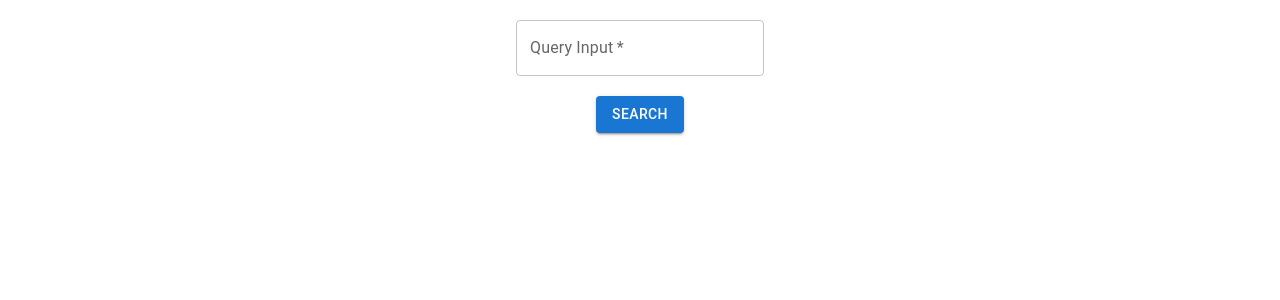
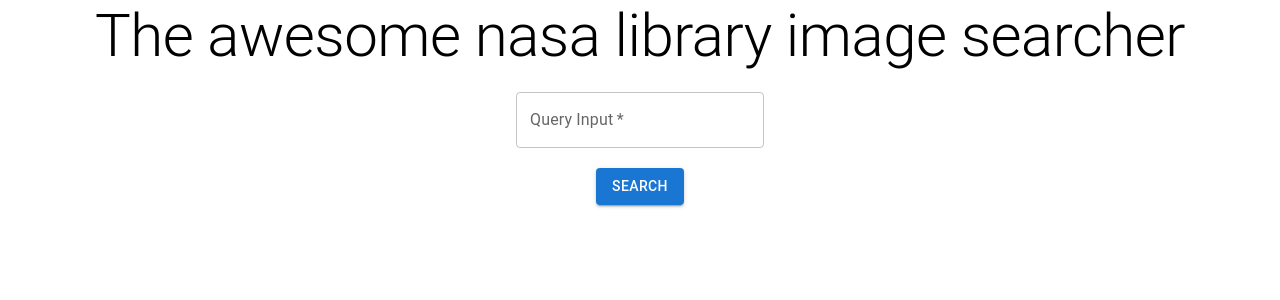
Before and after one commit to jzapiorkowski/nasa-library, a React (Create React App) app: page / in a window 1280 px wide. Shown: the top 300 px of the page. Built offline with nearby package versions, Linux system fonts and the light colour scheme.

Commit message:
add header (#8)

```diff
--- a/src/App.tsx
+++ b/src/App.tsx
@@ -1,3 +1,4 @@
+import { PageHeader } from 'modules/PageHeader';
 import { SearchResultsGridContainer } from 'modules/SearchResultsGrid';
 import './App.css';
 import { ImagesSearchForm } from './modules/ImagesSearchForm';
@@ -5,6 +6,7 @@
 function App() {
   return (
     <div className='App'>
+      <PageHeader />
       <ImagesSearchForm />
       <SearchResultsGridContainer />
     </div>
--- /dev/null
+++ b/src/modules/PageHeader/PageHeader.tsx
@@ -0,0 +1,9 @@
+import { Typography } from '@mui/material';
+
+export function PageHeader() {
+  return (
+    <Typography variant='h2'>
+      The awesome nasa library image searcher
+    </Typography>
+  );
+}
--- /dev/null
+++ b/src/modules/PageHeader/index.ts
@@ -0,0 +1 @@
+export * from './PageHeader';
```
